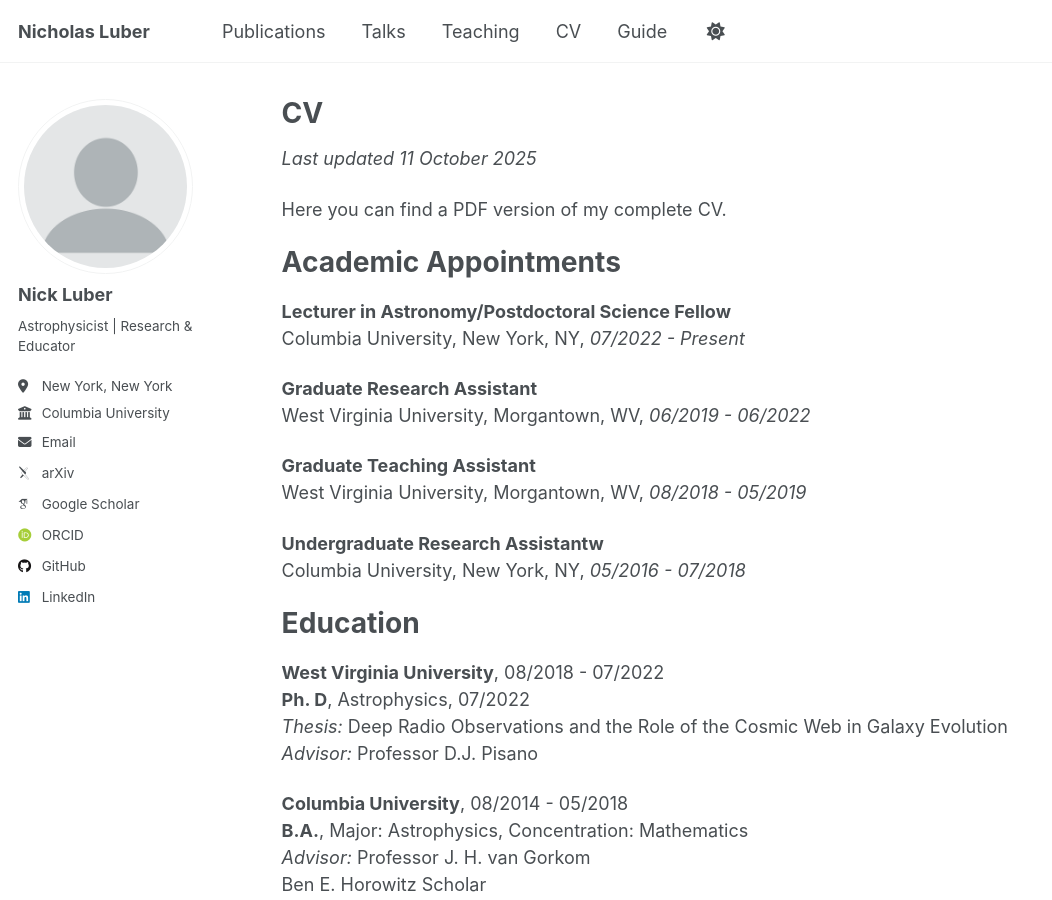
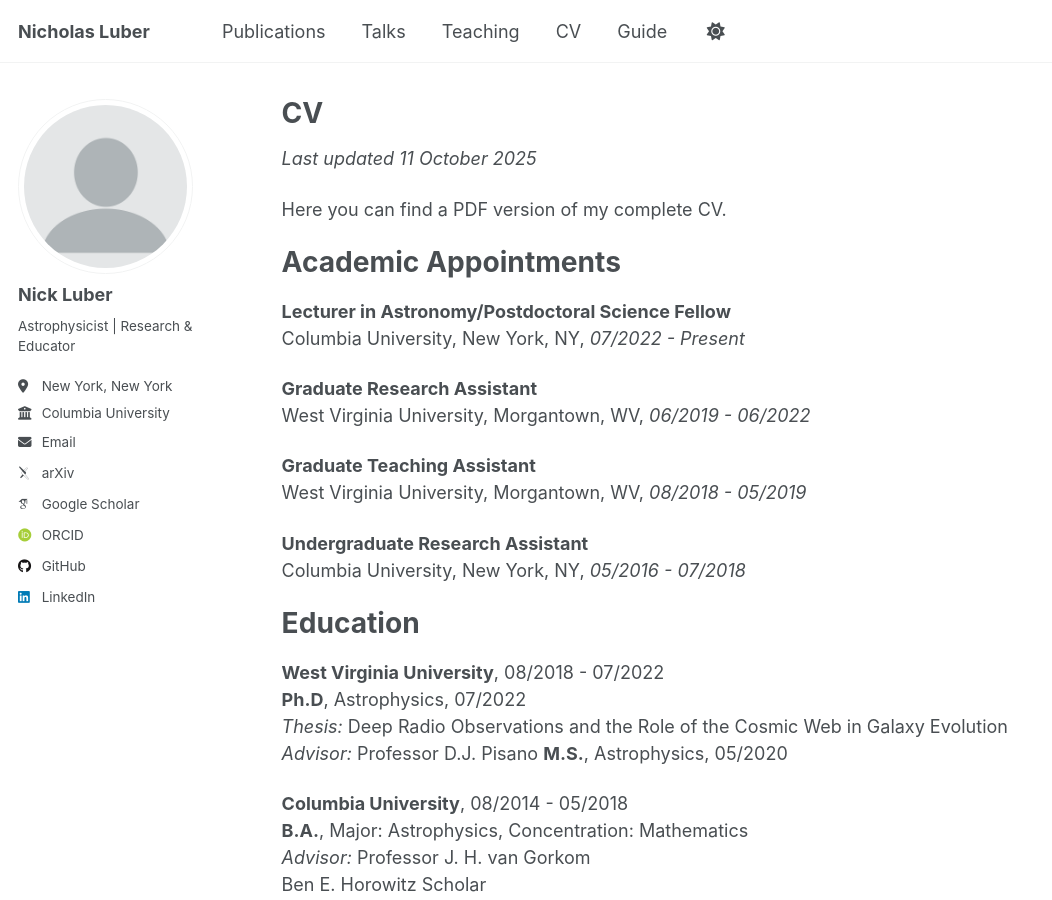
Before and after one commit to nicholasluber/nicholasluber.github.io, a Jekyll site: the page built from _pages/cv.md, in a window 1280 px wide and 900 px high. Shown: the whole window, without its empty margins (0-1052 px from the left). Built offline with Jekyll 4.4.1, drawn with Linux system fonts in a browser that asks for light colours; some web fonts are replaced; a script that is not in the unit is left out.

Commit message:
Update cv.md

```diff
--- a/_pages/cv.md
+++ b/_pages/cv.md
@@ -24,16 +24,17 @@ West Virginia University, Morgantown, WV, *06/2019 - 06/2022*
 **Graduate Teaching Assistant**
 West Virginia University, Morgantown, WV, *08/2018 - 05/2019*
 
-**Undergraduate Research Assistantw**
+**Undergraduate Research Assistant**
 Columbia University, New York, NY, *05/2016 - 07/2018*
 
 
 Education
 ======
 **West Virginia University**, 08/2018 - 07/2022
-**Ph. D**, Astrophysics, 07/2022
+**Ph.D**, Astrophysics, 07/2022
 *Thesis:* Deep Radio Observations and the Role of the Cosmic Web in Galaxy Evolution
 *Advisor:* Professor D.J. Pisano
+**M.S.**, Astrophysics, 05/2020
 
 **Columbia University**, 08/2014 - 05/2018
 **B.A.**, Major: Astrophysics, Concentration: Mathematics
```
